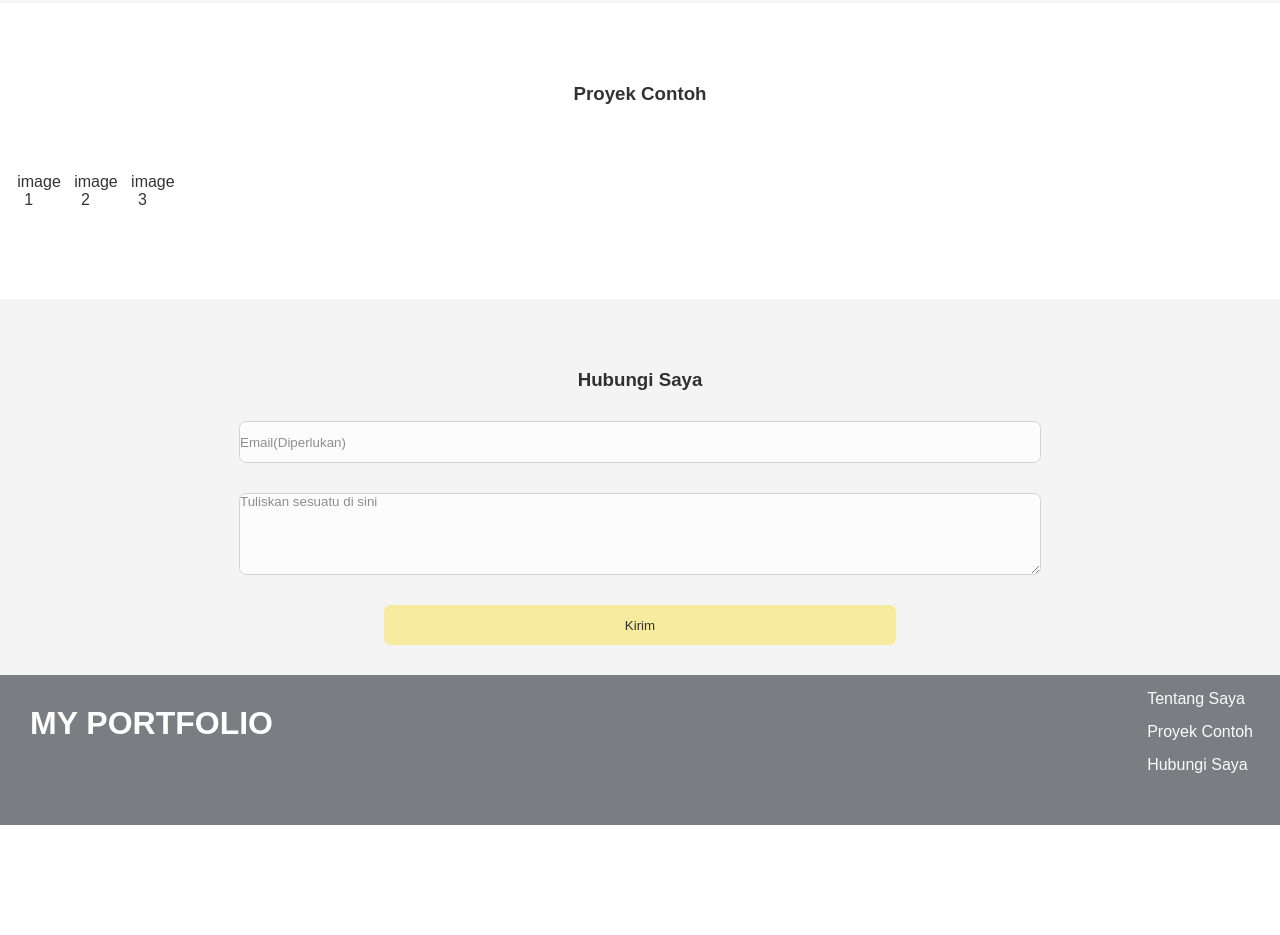
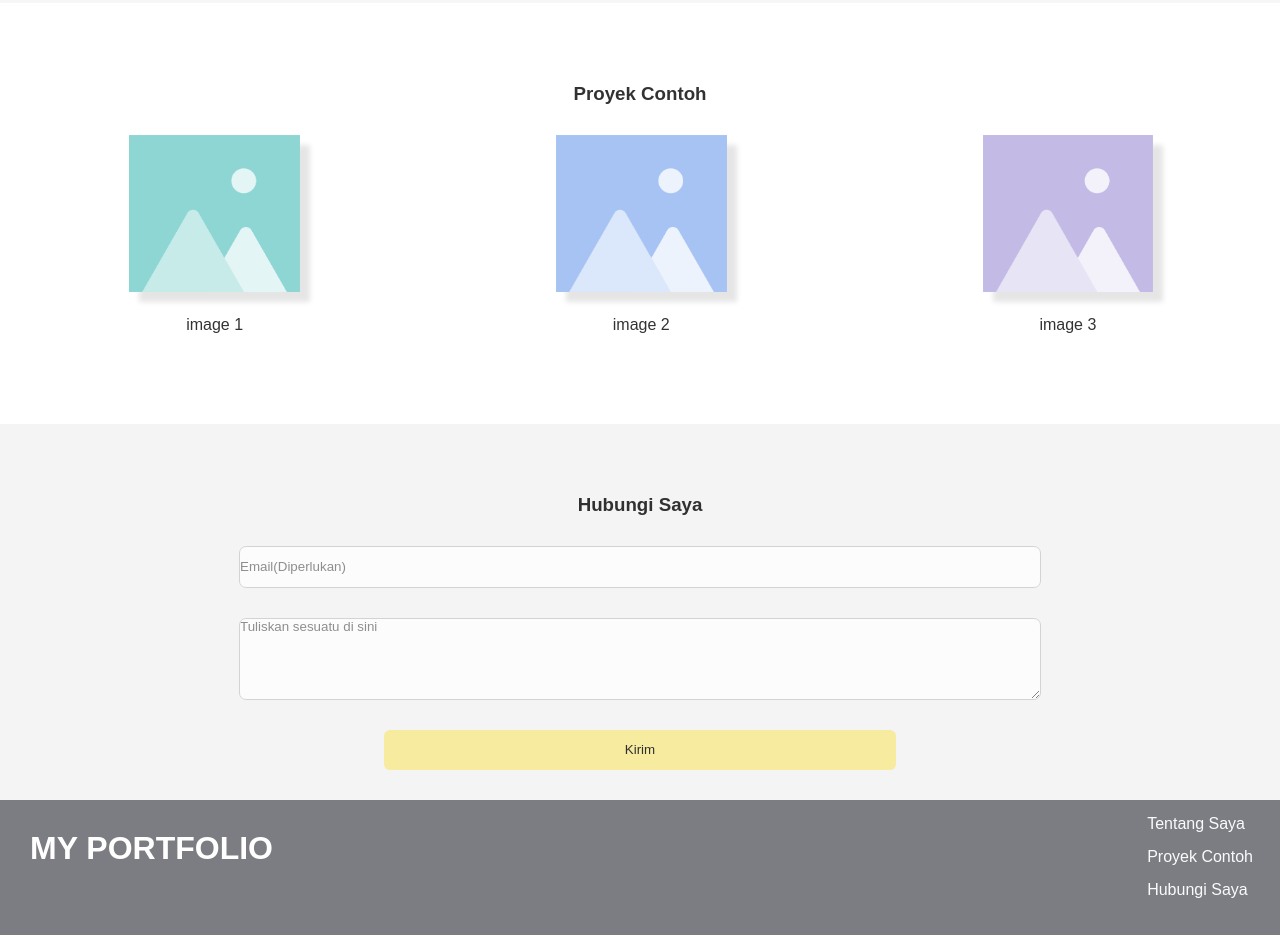
Before and after one commit to arthagp/samplePortfolio, a plain HTML site: page index.html in a window 1280 px wide. Shown: the part 960-1895 px from the top of the page. Before the commit the page ends 1785 px from the top, so only its background shows below. Drawn offline with Linux system fonts and the light colour scheme; the site is published under a folder, as on GitHub Pages, so addresses that start at the root find nothing.

Commit message:
Update index.html

```diff
--- a/index.html
+++ b/index.html
@@ -40,15 +40,15 @@
                 </div>
                 <div class="project-contoh">
                     <div class="icon">
-                        <img class="contoh" src="/1.png" alt="">
+                        <img class="contoh" src="1.png" alt="">
                         <p class="contoh">image 1</p>
                     </div>
                     <div class="icon">
-                        <img class="contoh" src="/2.png" alt="">
+                        <img class="contoh" src="2.png" alt="">
                         <p class="contoh">image 2</p>
                     </div>
                     <div class="icon">
-                        <img class="contoh" src="/3.png" alt="">
+                        <img class="contoh" src="3.png" alt="">
                         <p class="contoh">image 3</p>
                     </div>
                 </div>
```
